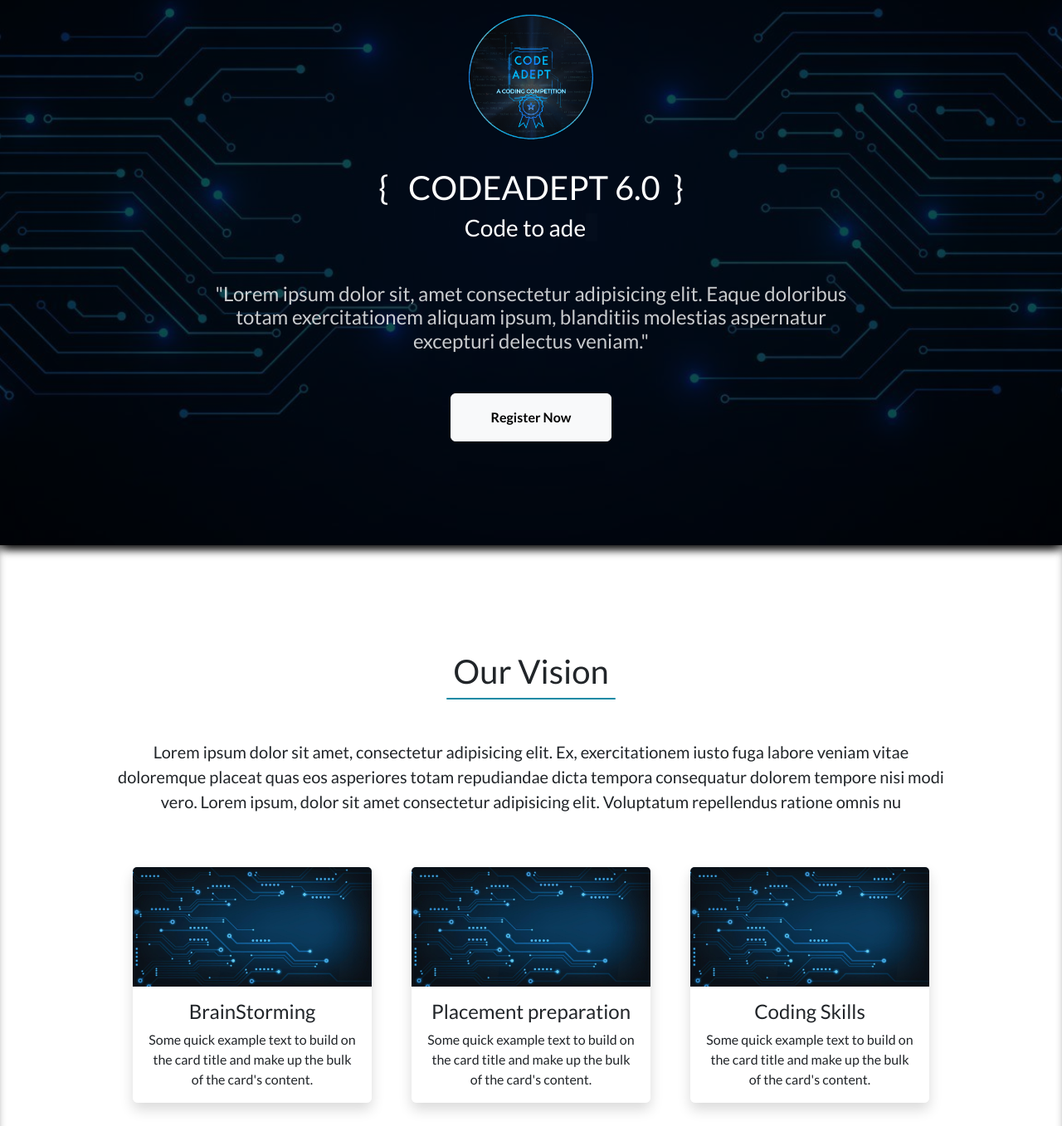
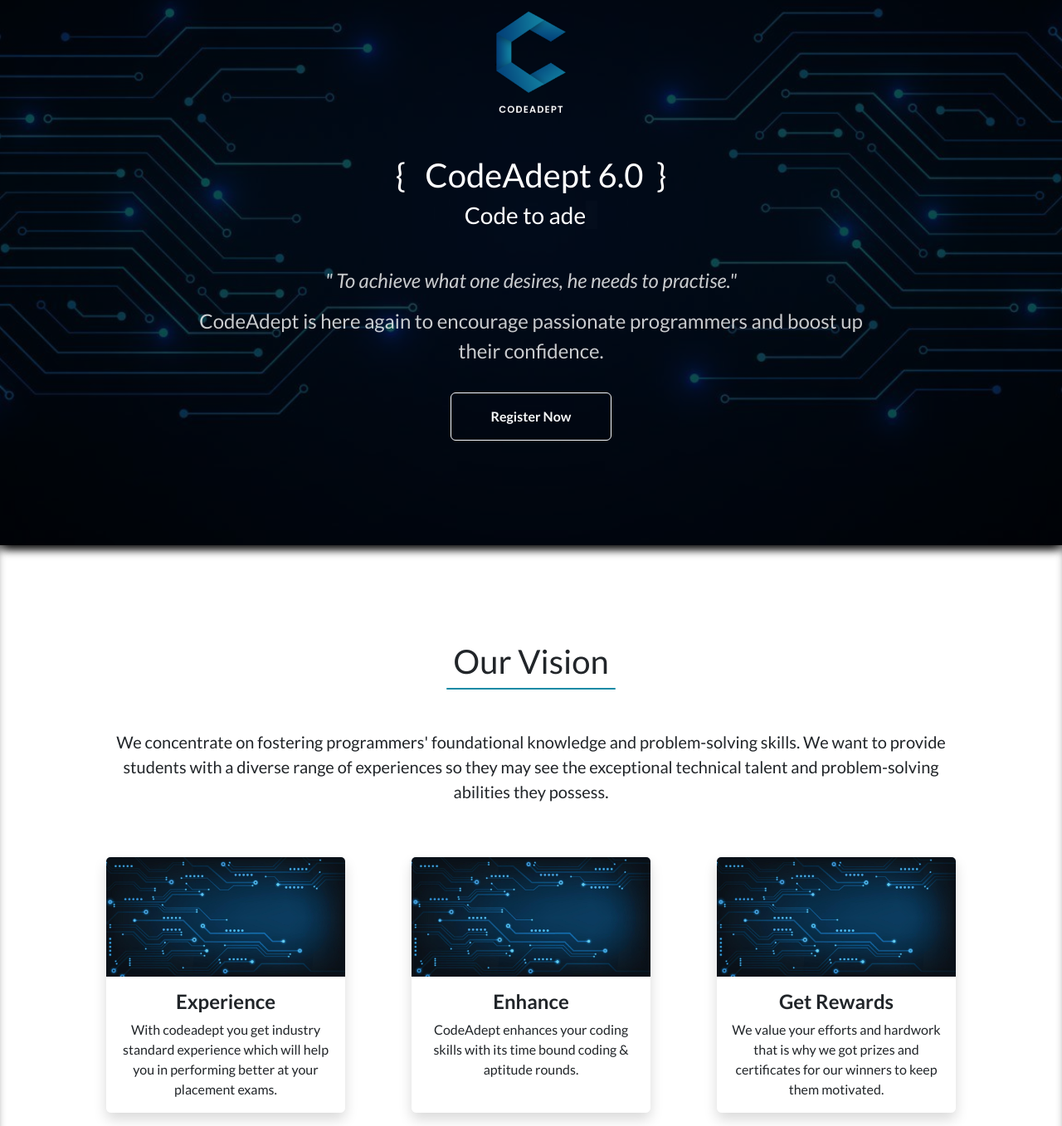
Before and after one commit to vishalgorana01/CodeAdept_RGTU-_7.0, a plain HTML site: page index.html in a window 1280 px wide. Shown: the part 143-1500 px from the top of the page at 83% size. Drawn offline with nearby package versions, Linux system fonts and the light colour scheme.

Commit message:
upload content

```diff
--- a/CSS/newIndex.css
+++ b/CSS/newIndex.css
@@ -69,6 +69,12 @@ body::-webkit-scrollbar {
     50% {
         transform: translateY(20px);
 
+    }
+  }
+
+  @media(max-width:700px){
+    .aboutContent{
+      text-align: justify !important;
     }
   }
   .tagline{
@@ -149,7 +155,14 @@ body::-webkit-scrollbar {
 -webkit-box-shadow: 0px 9px 11px -4px rgba(0, 0, 0, 0.587) inset;
 -moz-box-shadow: 0px 9px 11px -4px rgba(0, 0, 0, 0.587) inset;
 }
+@media(max-width:770px){
+  .count{
+    font-size: 2rem !important;
+  }
+}
+.count{
 
+}
 
 /*gallery*/
 /*gallerySection*/
--- a/index.html
+++ b/index.html
@@ -83,14 +83,14 @@
 
         <!--LAnding Section-->
         <section
-            class="scroll-item py-5 landing-section  min-vh-100  d-flex flex-column justify-content-center align-items-center">
+            class="containerscroll-item py-5 landing-section  min-vh-100  d-flex flex-column justify-content-center align-items-center">
 
             <div class="img-holder ">
-                <img src="./Images/Logo.png" alt="logo" width="150px">
+                <img src="./Images/logo2.png" alt="logo" width="150px">
             </div>
-            <div class="landingText text-white text-center my-5">
+            <div class="landingText text-white text-center my-5 ">
                 <h1 class="font-bold uppercase">
-                    { &nbsp; CODEADEPT 6.0 &nbsp;}
+                    { &nbsp; CodeAdept 6.0 &nbsp;}
                 </h1>
                 <!-- <span class="fs-3 mr-3">
                 /* &nbsp;
@@ -101,12 +101,20 @@
                 &nbsp; */
             </span> -->
 
-                <h4 class=" mx-2 fs-4 tagline my-5">
-                    "Lorem ipsum dolor sit, amet consectetur adipisicing elit. Eaque doloribus totam exercitationem
-                    aliquam ipsum, blanditiis molestias aspernatur excepturi delectus veniam."
+                <h4 class="fst-italic mx-2 fs-4 tagline mt-5 mb-3">
+                    " To achieve what one desires, he needs to practise."
                 </h4>
+                <div>
+                    <p class="mx-2 fs-4 tagline my-3">
+                        CodeAdept is here again to encourage passionate programmers and boost up their confidence.
+                    </p>
+                </div>
 
-                <button type="button" class="px-5 py-3 btn btn-light fw-bold">Register Now</button>
+
+
+
+
+                <button type="button" class="px-5 py-3 my-3 btn btn-outline-light fw-bold">Register Now</button>
             </div>
         </section>
 
@@ -124,34 +132,32 @@
             </div>
 
             <p class=" aboutContent mx-5 text-center fs-5">
-                Lorem ipsum dolor sit amet, consectetur adipisicing elit. Ex, exercitationem iusto fuga labore veniam
-                vitae doloremque placeat quas eos asperiores totam repudiandae dicta tempora consequatur dolorem tempore
-                nisi modi vero. Lorem ipsum, dolor sit amet consectetur adipisicing elit. Voluptatum repellendus ratione
-                omnis nu
+                We concentrate on fostering programmers' foundational knowledge and problem-solving skills. We want to provide students with a diverse range of experiences so they may see the exceptional technical talent and problem-solving abilities they possess.
 
             </p>
 
 
-            <div class="mt-5  gap-3 mw-100 d-flex flex-wrap justify-content-around">
+            <div class="mt-5  gap-5 mw-100 d-flex flex-wrap justify-content-around">
 
 
                 <div class="card shadow mx-3 border-0" style="width: 18rem;">
                     <img src="./Images/img4.jpg" class="card-img-top" alt="...">
                     <div class="card-body text-center">
-                        <h4>BrainStorming
+                        <h4 class="fw-bold">
+                            Experience
                         </h4>
-                        <p class="card-text">Some quick example text to build on the card title and make up the bulk of
-                            the card's content.</p>
+                        <p class="card-text">With codeadept you get industry standard experience which will help you in performing better at your placement exams.
+                        </p>
                     </div>
                 </div>
 
                 <div class="card shadow  mx-3 border-0" style="width: 18rem;">
                     <img src="./Images/img4.jpg" class="card-img-top" alt="...">
                     <div class="card-body text-center">
-                        <h4>Placement preparation
+                        <h4 class="fw-bold">Enhance
                         </h4>
-                        <p class="card-text">Some quick example text to build on the card title and make up the bulk of
-                            the card's content.</p>
+                        <p class="card-text">CodeAdept enhances your coding skills with its time bound coding & aptitude rounds.
+                        </p>
                     </div>
                 </div>
 
@@ -159,10 +165,10 @@
                 <div class="card shadow mx-3 border-0" style="width: 18rem;">
                     <img src="./Images/img4.jpg" class="card-img-top" alt="...">
                     <div class="card-body text-center">
-                        <h4>Coding Skills
+                        <h4 class="fw-bold">Get Rewards
                         </h4>
-                        <p class="card-text">Some quick example text to build on the card title and make up the bulk of
-                            the card's content.</p>
+                        <p class="card-text">We value your efforts and hardwork that is why we got prizes and certificates for our winners to keep them motivated.
+                        </p>
                     </div>
                 </div>
 
@@ -175,11 +181,11 @@
             class="scroll-item py-5 countDownSection   min-vh-100 d-flex flex-column justify-content-center align-items-center">
 
             <!-- Countdown timer -->
-            <div class="text-white">
+            <div class=" container text-white">
                 <div class="">
                     <div class="">
                         <div class="">
-                            <p class="text-white fs-1 text-center">Hackathon starting soon...
+                            <p class="text-white fs-2 text-center">Hackathon starting soon...
                             </p>
                         </div>
 
@@ -203,12 +209,12 @@
                             </div>
                         </div><br>
                         <div class="fs-5 text-center">
-                            <p class="para">Hackathone on: 26th-29th November, 2022</p>
+                            <p class="para">Hackathon on: 26th-29th November, 2022</p>
                             <p>Last Date for registration: 26th November, 2022</p>
                         </div>
 
                         <div class="text-center mt-5">
-                            <button class="btn btn-light px-3 py-3">Register Now</button>
+                            <button class="px-5 py-3 my-3 btn btn-outline-light fw-bold">Register Now</button>
                         </div>
                     </div>
                 </div>
@@ -219,7 +225,7 @@
         <!--Previous year gallery-->
         <section id="gallery"
             class=" py-5 scroll-item gallerySection  min-vh-100 d-flex justify-content-center align-items-center flex-column text-center">
-            <div>
+            <div class="mb-3">
                 <h1 class="">
                     Previous year gallery
                 </h1>
@@ -227,11 +233,13 @@
                 <div class="underline"></div>
 
             </div>
-
-            <p class="my-2">
+            <div class="container">
+                <p class="mb-5 fs-5">
                     Lorem ipsum dolor sit amet consectetur adipisicing elit. A, consequuntur perferendis nisi eius
                     temporibus voluptatum explicabo officiis pariatur totam accusamus.
                 </p>
+            </div>
+
 
             <div class="container_gallery">
                 <div><img src="./Images/user2.jpg" alt="error loading"></div>
@@ -253,12 +261,16 @@
                 <div class="underline my-1"></div>
 
             </div>
-            <p class=" mx-5 text-center text-white  ">
+            <div class="container">
+                <p class="fs-5 mx-5 text-center text-white  ">
                     Lorem ipsum dolor Lorem ipsum dolor, sit amet consectetur adipisicing elit. Quos, maxime! Qui voluptate
                     expedita asperiores aliquam tempore? Quidem quaerat dolores facilis! sit amet consectetur adipisicing
                     elit.
                     Aut delectus velit minus suscipit enim sit ut corporis magnam dignissimos quas?
                 </p>
+
+            </div>
+
 
             <div class="position-relative my-5">
                 <div class="timeline text-white">
@@ -267,8 +279,10 @@
                         <div class="bead"></div>
                         <div class="content line-height2" style="text-align: end;">
                             <h2>Register</h2>
-                            <p>Register Yourself At CodeAdept</p>
-                            <p><i>Registration Starts 1st Nov, 2022</i></p>
+                            <p>Register Yourself At CodeAdept
+                            </p>
+                            <p><i>Registration Starts 1st Nov, 2022
+                            </i></p>
                         </div>
                     </div>
                     <div class="section">
@@ -276,8 +290,10 @@
                         <div class="content line-height2">
                             <h2>Webinars</h2>
                             <h3>APITITUDE AND REASONING</h3>
-                            <div class="date my-2"> 1st Nov 2022 </div>
-                            <p class="mt-2">Dive into the pool of Aptitude and Reasoning with us.</p>
+                            <div class="date my-2">1st Nov 2022
+                            </div>
+                            <p class="mt-2">Dive into the pool of Aptitude and Reasoning with us.
+                            </p>
                         </div>
                     </div>
                     <div class="section">
@@ -343,9 +359,8 @@
         <section
             class="py-5 scroll-item contactSection  min-vh-100 d-flex justify-content-center align-items-center flex-column">
             <h1 class="text-white display-4">Get in touch with us!</h1>
-            <p class="text-white text-center">Lorem ipsum dolor sit amet consectetur adipisicing elit. Odit rem ad harum
-                saepe, modi
-                commodi?</p>
+            <p class="text-white text-center">Our mission is to continuously strive to provide the best platform for this and the next generation of students and to bring more such opportunities for students to test themselves.
+            </p>
             <div class=" d-flex flex-wrap my-3">
                 <a href="#" class="me-3">
                     <div class=" text-white circle  rounded-circle d-flex justify-content-center align-items-center">
@@ -438,7 +453,7 @@
         <section id="section-5">
             <div class="container-5">
                 <div class="one">
-                    <h4>CodeAdepat</h4>
+                    <h4>CodeAdept</h4>
                     <p>Lorem ipsum, dolor sit amet consectetur adipisicing elit. Placeat qui tempore ratione similique totam ipsa sunt vel commodi neque. Nesciunt!</p>
                 </div>
 
```
Also changed, not shown: Images/logo2.png (added). Lines whose indentation alone changed are shown as unchanged.
